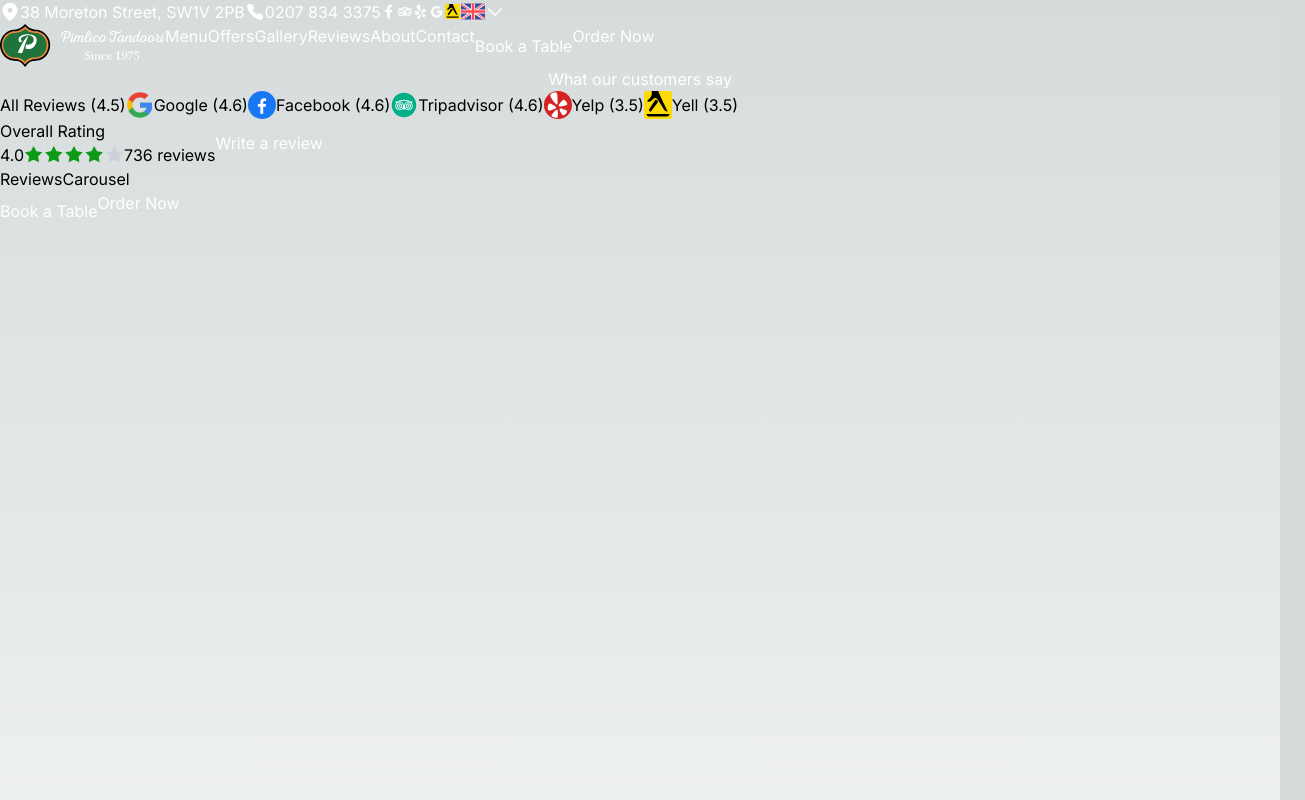
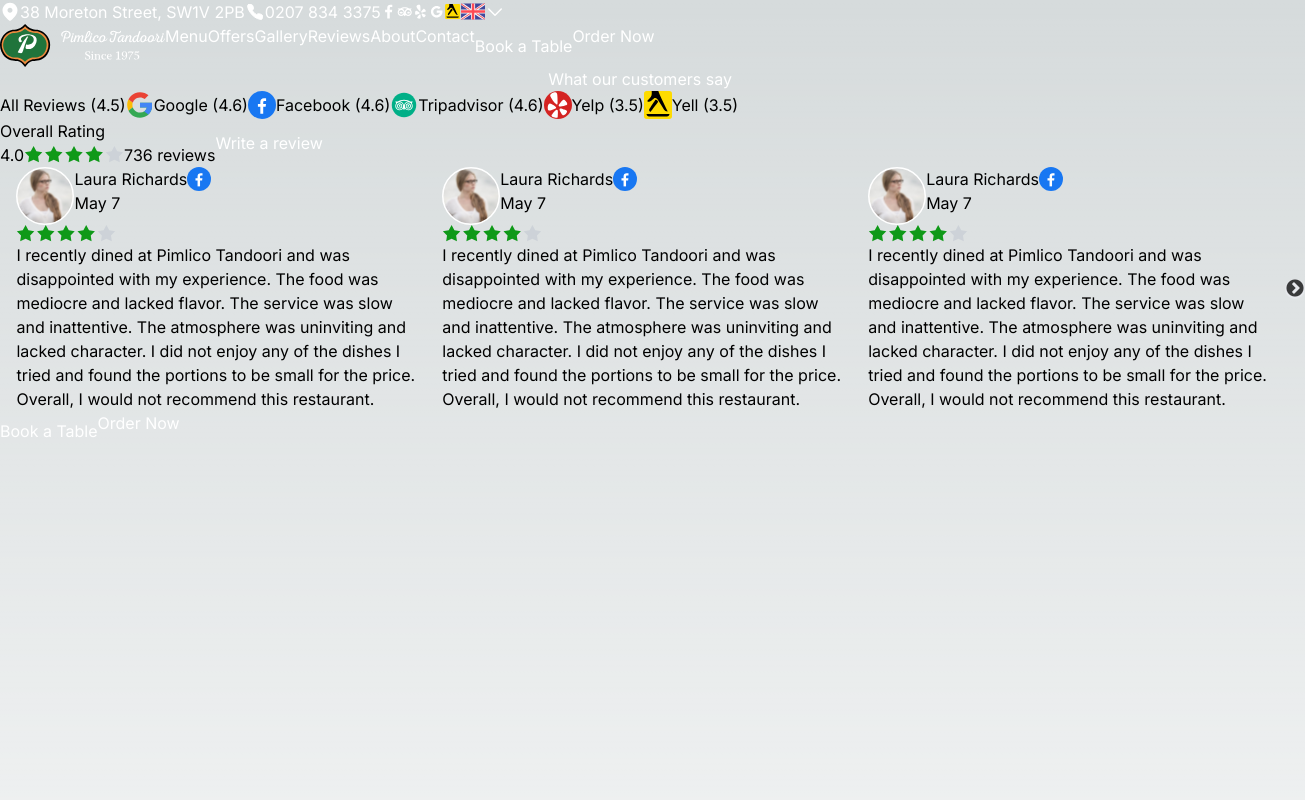
Before and after one commit to ngoyal100894/Pimlico-poc, a Next.js app: page /reviews in a window 1280 px wide. Shown: the top 800 px of the page, 1305 px wide, since content can reach past the window. Built offline with nearby package versions, Linux system fonts and the light colour scheme.

Commit message:
carousel ui

```diff
--- /dev/null
+++ b/Components/CarouselCard.jsx
@@ -0,0 +1,52 @@
+import Image from 'next/image';
+import React from 'react';
+
+const CarouselCard = ({
+	name = 'Laura Richards',
+	platform = 'google',
+	review = 'I recently dined at Pimlico Tandoori and was disappointed with my experience. The food was mediocre and lacked flavor. The service was slow and inattentive. The atmosphere was uninviting and lacked character. I did not enjoy any of the dishes I tried and found the portions to be small for the price. Overall, I would not recommend this restaurant.',
+	date = 'May 7',
+}) => {
+	return (
+		<div className="px-5 py-6 border-[1px] rounded-md font-inter flex flex-col gap-5">
+			<div className="py-3 border-b-[1px] flex flex-row justify-between">
+				<div className="flex flex-row gap-3">
+					<Image
+						className="self-center"
+						src={'/assets/Avatar.svg'}
+						width={58}
+						height={58}
+						alt={'facebook page'}
+					/>
+					<div className="flex flex-col gap-1">
+						<span className="font-semibold text-[16px]">{name}</span>
+						<span className="text-[#838E9E] text-sm">{date}</span>
+					</div>
+				</div>
+				<div className="w-8 h-8 rounded-sm p-1 bg-[#CDD2D8] self-center z-0">
+					<Image
+						className="self-center"
+						src={'/assets/fb-rounded.svg'}
+						height={24}
+						width={24}
+						alt={'facebook page'}
+					/>
+				</div>
+			</div>
+			<div>
+				<Image
+					className="self-center"
+					src={'/assets/stars.svg'}
+					width={100}
+					height={15}
+					alt={'facebook page'}
+				/>
+			</div>
+			<div className="max-h-24 text-[14px] text-[#42526B] font-normal  overflow-scroll">
+				{review}
+			</div>
+		</div>
+	);
+};
+
+export default CarouselCard;
--- a/Components/ReviewsCarousel.jsx
+++ b/Components/ReviewsCarousel.jsx
@@ -1,7 +1,26 @@
 import React from 'react';
+import CarouselCard from './CarouselCard';
+import Slider from 'react-slick';
 
 const ReviewsCarousel = () => {
-	return <div>ReviewsCarousel</div>;
+	const settings = {
+		dots: false,
+		infinite: true,
+		speed: 500,
+		slidesToShow: 3,
+		slidesToScroll: 3,
+	};
+	return (
+		<Slider {...settings}>
+			<CarouselCard />
+			<CarouselCard />
+			<CarouselCard />
+			<CarouselCard />
+			<CarouselCard />
+			<CarouselCard />
+			<CarouselCard />
+		</Slider>
+	);
 };
 
 export default ReviewsCarousel;
--- a/Components/molecules/ReviewTabs.jsx
+++ b/Components/molecules/ReviewTabs.jsx
@@ -4,7 +4,6 @@
 import Image from 'next/image';
 
 const ReviewTabs = ({ tabIndex = 0, setTabIndex }) => {
-	console.log(tabIndex);
 	return (
 		<div className="bg-[#E6E8EC] flex flex-col gap-11 rounded-md pb-11">
 			<div className="flex flex-row gap-14 text-[061C3D] text-sm pt-6 border-b-[1px] border-gray-300">
--- a/app/globals.css
+++ b/app/globals.css
@@ -2,7 +2,8 @@
 @import url('https://fonts.googleapis.com/css2?family=Inter:wght@300;400;500;600&display=swap');
 @import url('https://fonts.googleapis.com/css2?family=Lexend:wght@100;200;300;400;500;600;700;800;900&display=swap');
 @import url('https://fonts.googleapis.com/css2?family=Open+Sans&display=swap');
-
+@import '~slick-carousel/slick/slick.css';
+@import '~slick-carousel/slick/slick-theme.css';
 /* // fix Tailwind CSS border styles,form Tailwind CSS's preflight */
 
 ::before,
@@ -44,3 +45,32 @@
 		)
 		rgb(var(--background-start-rgb));
 }
+
+.slick-prev,
+.slick-next {
+	background-color: #e6e8ec !important;
+	color: white !important;
+	border-radius: 100%;
+	display: flex !important;
+}
+
+.slick-prev:hover,
+.slick-next:hover {
+	background-color: gray !important;
+}
+
+.slick-track {
+	display: flex !important;
+	flex-direction: row !important;
+	gap: 20px !important;
+}
+
+.slick-prev:before,
+.slick-next:before {
+	font-family: 'slick';
+	font-size: 20px;
+	line-height: 1;
+	opacity: 0.75;
+	color: black !important;
+	margin-top: 0 !important;
+}
--- a/package.json
+++ b/package.json
@@ -16,6 +16,8 @@
 		"postcss": "8.4.30",
 		"react": "18.2.0",
 		"react-dom": "18.2.0",
+		"react-slick": "^0.29.0",
+		"slick-carousel": "^1.8.1",
 		"tailwindcss": "3.3.3"
 	}
 }
```
Also changed, not shown: public/assets/Avatar.svg (added), 1 other file (tests, documents, lock files or other folders).
